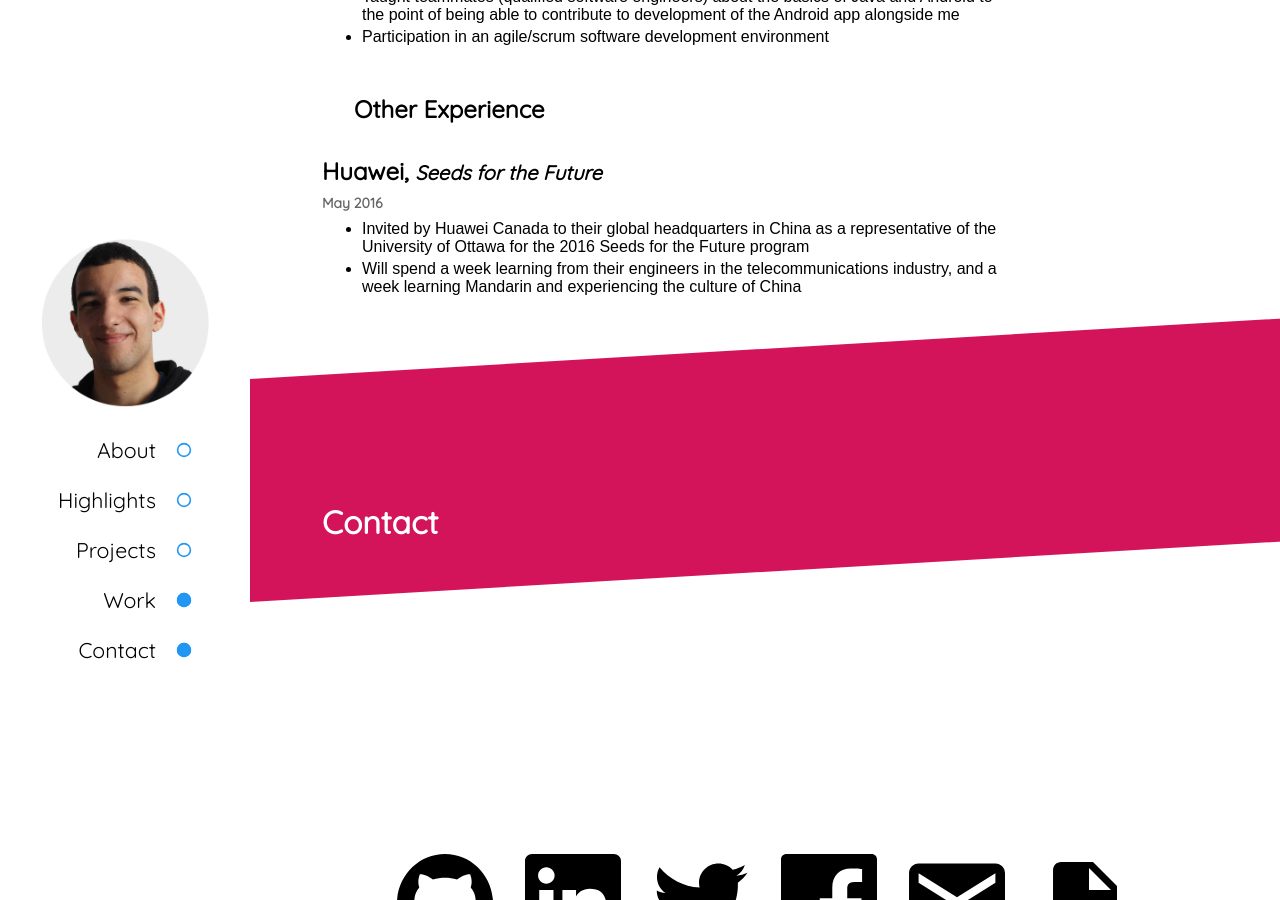
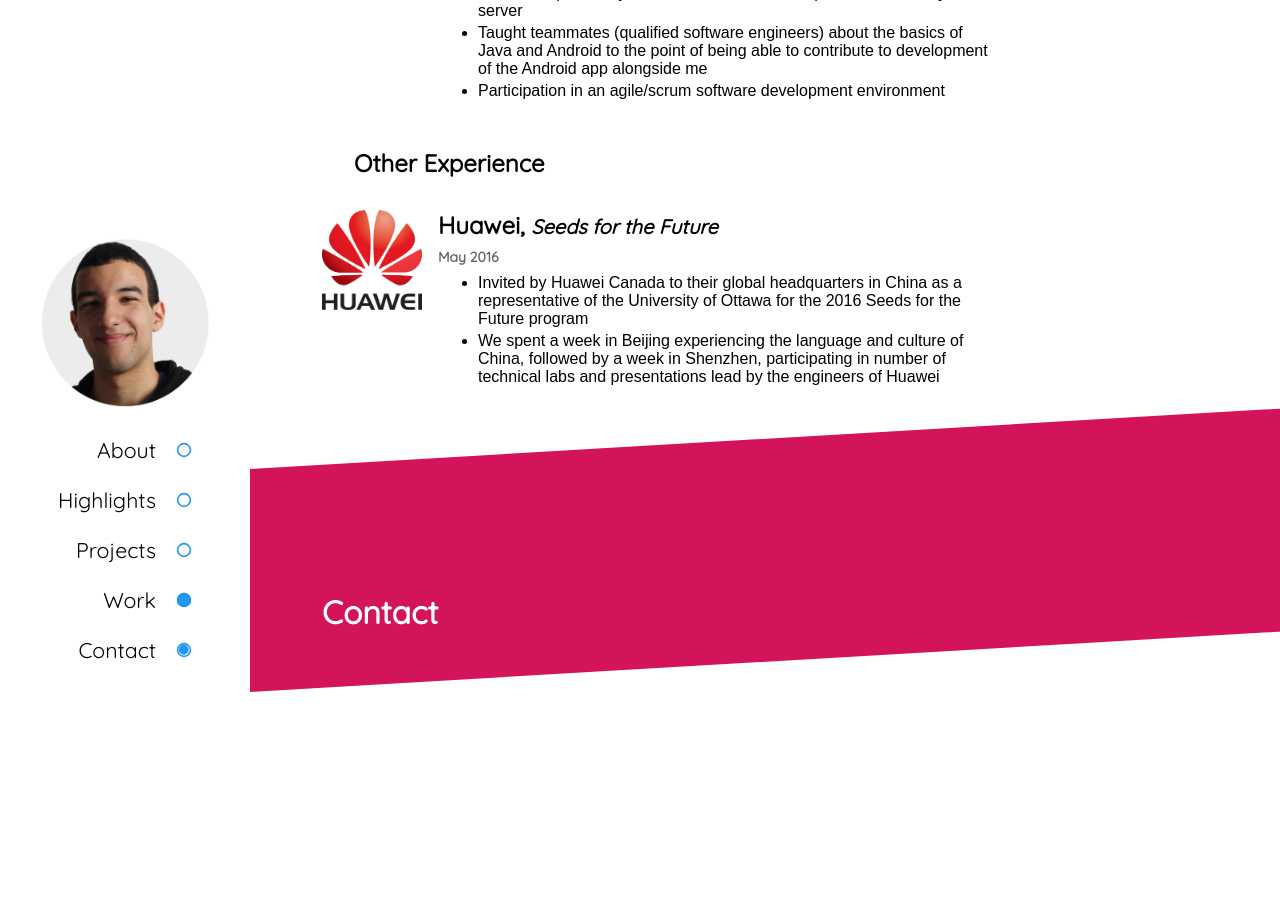
Before and after one commit to joseph-roque/joseph-roque.github.io, a Jekyll site: the page built from index.html, in a window 1280 px wide and 900 px high, scrolled down 6956 px. Built offline with Jekyll 4.4.1, drawn with Linux system fonts in a browser that asks for light colours; some web fonts are replaced.

Commit message:
Adding company logos to work section

```diff
--- a/_data/work_experience_other.yml
+++ b/_data/work_experience_other.yml
@@ -1,6 +1,7 @@
 - name: Huawei
   position: Seeds for the Future
   time: May 2016
+  image: /assets/work/huawei.png
   tasks:
     - point: Invited by Huawei Canada to their global headquarters in China as a representative of the University of Ottawa for the 2016 Seeds for the Future program
-    - point: Will spend a week learning from their engineers in the telecommunications industry, and a week learning Mandarin and experiencing the culture of China
+    - point: We spent a week in Beijing experiencing the language and culture of China, followed by a week in Shenzhen, participating in number of technical labs and presentations lead by the engineers of Huawei
--- a/_data/work_experience_software.yml
+++ b/_data/work_experience_software.yml
@@ -1,6 +1,7 @@
 - name: Microsoft
   position: Software Engineering Intern
   time: January 2016 - April 2016
+  image: /assets/work/microsoft.png
   tasks:
     - point: Participated in overhaul of the NFL app for Xbox One and Windows 10 for the 16/17 season
     - point: Responsible for improving user experience throughout the app by implementing variations of live, constantly updating tiles, and fixing bugs
@@ -9,6 +10,7 @@
 - name: ADGA
   position: Junior Developer
   time: May 2015 - August 2015
+  image: /assets/work/adga.png
   tasks:
     - point: Full responsibility for design and development of a new <strong>Android</strong> application
     - point: Shared responsibility of back end server development of a <strong>Node.js</strong> server
--- a/css/main.scss
+++ b/css/main.scss
@@ -279,6 +279,20 @@
     margin: 8px 0 0 0;
   }
 
+  .work-img {
+    display: table-cell;
+    width: 100px;
+    height: 100px;
+  }
+
+  .body {
+    display: table-cell;
+    vertical-align: top;
+    padding-left: 16px;
+    padding-right: 16px;
+    width: 600px;
+  }
+
   .tasks {
     margin-top: 8px;
 
@@ -294,6 +308,7 @@
     clear: both;
     margin-bottom: 16px;
     max-width: 700px;
+    display: table;
   }
 
   .section {
--- a/index.html
+++ b/index.html
@@ -194,6 +194,8 @@
     <h2 class='section-title'>Software Experience</h2>
     {% for work in site.data.work_experience_software %}
       <div class='work'>
+        <img src='{{ work.image }}' alt='{{ work.name }}' class='work-img' />
+        <div class='body'>
           <h2>{{ work.name }}, <span class='position'>{{ work.position }}</span></h2>
           <h6>{{ work.time }}</h6>
           <div class='tasks'>
@@ -204,6 +206,7 @@
             </ul>
           </div>
         </div>
+      </div>
       {% if forloop.last == false %}
         <hr />
       {% endif %}
@@ -212,6 +215,8 @@
     <h2 class='section-title'>Other Experience</h2>
     {% for work in site.data.work_experience_other %}
       <div class='work'>
+        <img src='{{ work.image }}' alt='{{ work.name }}' class='work-img' />
+        <div class='body'>
           <h2>{{ work.name }}, <span class='position'>{{ work.position }}</span></h2>
           <h6>{{ work.time }}</h6>
           <div class='tasks'>
@@ -220,6 +225,7 @@
                 <li>{{ task.point }}</li>
               {% endfor %}
             </ul>
+          </div>
         </div>
       </div>
       {% if forloop.last == false %}
```
Also changed, not shown: assets/work/adga.png (added), assets/work/huawei.png (added), assets/work/microsoft.png (added). Lines whose indentation alone changed are shown as unchanged.
